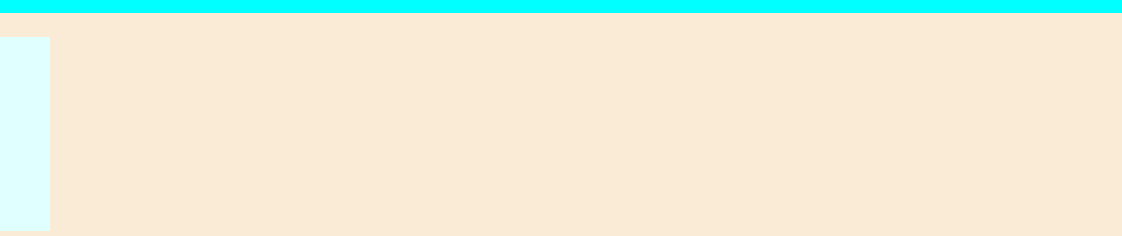
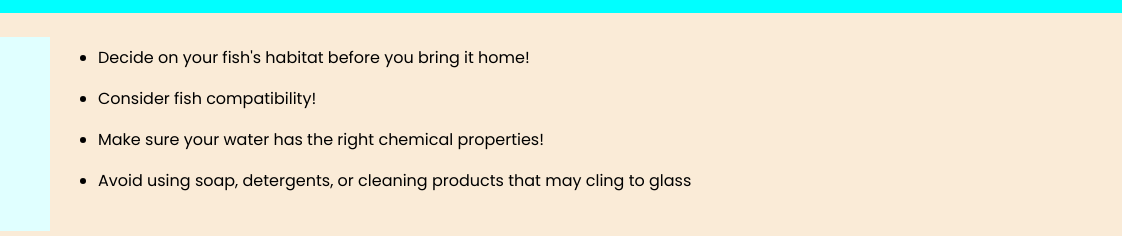
Before and after one commit to cbjones93/martins-aquarium, a plain HTML site: page index.html in a window 1280 px wide. Shown: the part 67-303 px from the top of the page, 158-1280 px from the left. Drawn offline with Linux system fonts and the light colour scheme.

Commit message:
tips done

```diff
--- a/index.html
+++ b/index.html
@@ -19,7 +19,10 @@
 		<section id="fishList">
 			<h2>Put All the Fish Here</h2>
 		</section>
-	</div>
+	<aside id="tipList">
+		<h2>Put All the Tips Here</h2>
+	</aside>
+</div>
 
 	<script type="module" src="scripts/main.js"></script>
 
--- a/scripts/main.js
+++ b/scripts/main.js
@@ -1,6 +1,18 @@
 console.log("main is loaded");
 
 
-import { FishList } from "./FishList.js";
+import { FishList } from "./fish/FishList.js";
 
 FishList();
+
+
+import { getTip } from './tips/TipData.js';
+
+const allTheTip = getTip()
+
+for (const tip of allTheTip) {
+    console.log(tip)
+}
+
+import {TipList} from "./tips/TipList.js"
+TipList();
--- /dev/null
+++ b/scripts/tips/Tip.js
@@ -0,0 +1,7 @@
+export const Tip = (tipObj) => {
+    return (`<ul>
+     <li> ${tipObj}
+    </li>
+    </ul>`
+    )
+}
--- /dev/null
+++ b/scripts/tips/TipData.js
@@ -0,0 +1,7 @@
+const TipCollection = [ "Decide on your fish's habitat before you bring it home!", "Consider fish compatibility!", "Make sure your water has the right chemical properties!", "Avoid using soap, detergents, or cleaning products that may cling to glass"
+
+
+]
+export const getTip = () => {
+return TipCollection
+}
--- /dev/null
+++ b/scripts/tips/TipList.js
@@ -0,0 +1,13 @@
+import { Tip } from "./Tip.js";
+import { getTip } from "./TipData.js";
+
+export const TipList = () => {
+    const allTips = document.querySelector("#tipList")
+    const thetips = getTip();
+    let tipHTMLRepresentations = "";
+    for (const oneThingFromTips of thetips) {
+        tipHTMLRepresentations += Tip(oneThingFromTips);
+    }
+    console.log("tipHTMLRepresentations", tipHTMLRepresentations);
+    allTips.innerHTML = tipHTMLRepresentations;
+}
```
Also changed, not shown: scripts/fish/Fish.js (renamed from scripts/Fish.js), scripts/fish/FishData.js (renamed from scripts/FishData.js), scripts/fish/FishList.js (renamed from scripts/FishList.js), scripts/locations/Location.js (added), scripts/locations/LocationData.js (added), scripts/locations/LocationList.js (added).
